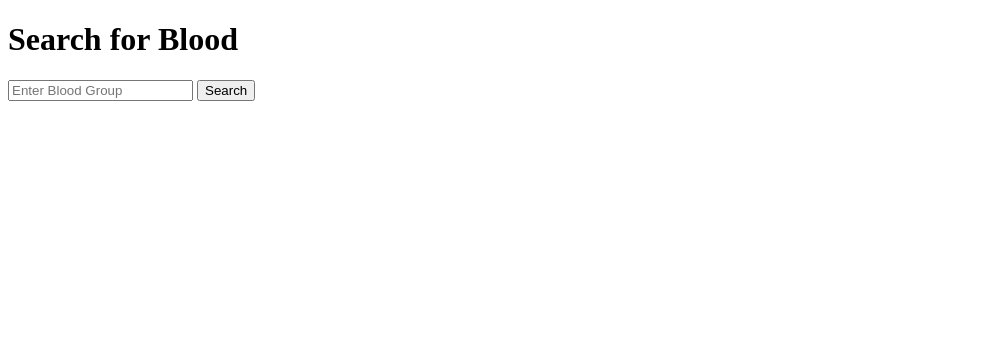
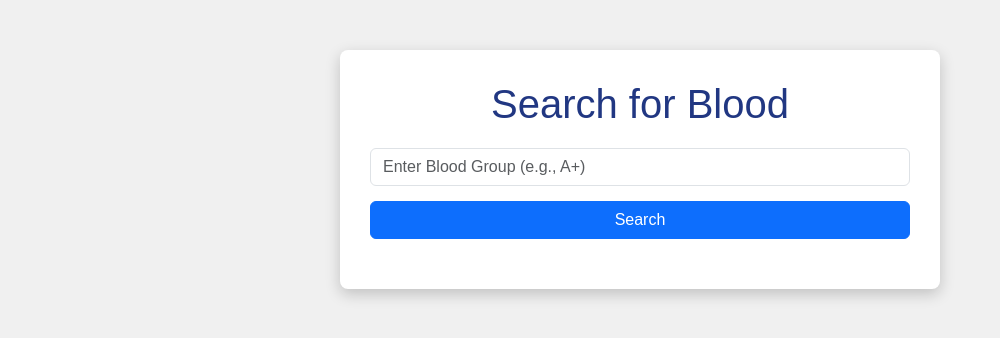
Before and after one commit to alex-p24-wq/my-php-project, a PHP site: page /search.php in a window 1280 px wide. Shown: the top 338 px of the page, without its empty margins (0-1000 px from the left). Run offline with PHP 8.4, Linux system fonts and the light colour scheme.

Commit message:
change in search

```diff
--- a/search.php
+++ b/search.php
@@ -1,15 +1,60 @@
 <?php include 'db.php'; ?>
 <!DOCTYPE html>
-<html>
+<html lang="en">
 <head>
+    <meta charset="UTF-8">
+    <meta name="viewport" content="width=device-width, initial-scale=1.0">
     <title>Search for Blood</title>
+    <!-- Bootstrap CSS -->
+    <link href="https://cdn.jsdelivr.net/npm/bootstrap@5.3.0-alpha1/dist/css/bootstrap.min.css" rel="stylesheet">
+    <style>
+        body {
+            font-family: Arial, sans-serif;
+            background-color: rgb(240, 240, 240);
+            margin: 0;
+            padding: 0;
+        }
+        .search-container {
+            max-width: 600px;
+            margin: 50px auto;
+            background: white;
+            padding: 30px;
+            border-radius: 8px;
+            box-shadow: 0 5px 15px rgba(0, 0, 0, 0.2);
+        }
+        .search-container h1 {
+            text-align: center;
+            margin-bottom: 20px;
+            color: rgb(33, 55, 130);
+        }
+        .search-container .form-control {
+            margin-bottom: 15px;
+        }
+        .result {
+            margin-top: 20px;
+        }
+        .donor {
+            background: #f8f9fa;
+            border: 1px solid #ddd;
+            padding: 15px;
+            border-radius: 5px;
+            margin-bottom: 10px;
+        }
+        .donor h5 {
+            margin: 0;
+            color: #007bff;
+        }
+    </style>
 </head>
 <body>
+    <div class="container">
+        <div class="search-container">
             <h1>Search for Blood</h1>
             <form method="post" action="">
-        <input type="text" name="blood_group" placeholder="Enter Blood Group" required>
-        <button type="submit" name="search">Search</button>
+                <input type="text" name="blood_group" class="form-control" placeholder="Enter Blood Group (e.g., A+)" required>
+                <button type="submit" name="search" class="btn btn-primary w-100">Search</button>
             </form>
+            <div class="result">
                 <?php
                 if (isset($_POST['search'])) {
                     $blood_group = $_POST['blood_group'];
@@ -17,13 +62,23 @@
                     $result = $conn->query($sql);
 
                     if ($result->num_rows > 0) {
+                        echo "<h4 class='mt-4'>Available Donors:</h4>";
                         while ($row = $result->fetch_assoc()) {
-                echo "Name: " . $row['name'] . " | City: " . $row['city'] . " | Phone: " . $row['phone'] . "<br>";
+                            echo "<div class='donor'>";
+                            echo "<h5>" . htmlspecialchars($row['name']) . "</h5>";
+                            echo "<p>City: " . htmlspecialchars($row['city']) . "<br>Phone: " . htmlspecialchars($row['phone']) . "</p>";
+                            echo "</div>";
                         }
                     } else {
-            echo "No donors found for blood group $blood_group.";
+                        echo "<p class='text-danger'>No donors found for blood group <strong>" . htmlspecialchars($blood_group) . "</strong>.</p>";
                     }
                 }
                 ?>
+            </div>
+        </div>
+    </div>
+
+    <!-- Bootstrap JS -->
+    <script src="https://cdn.jsdelivr.net/npm/bootstrap@5.3.0-alpha1/dist/js/bootstrap.bundle.min.js"></script>
 </body>
 </html>
```
Lines whose indentation alone changed are shown as unchanged.
